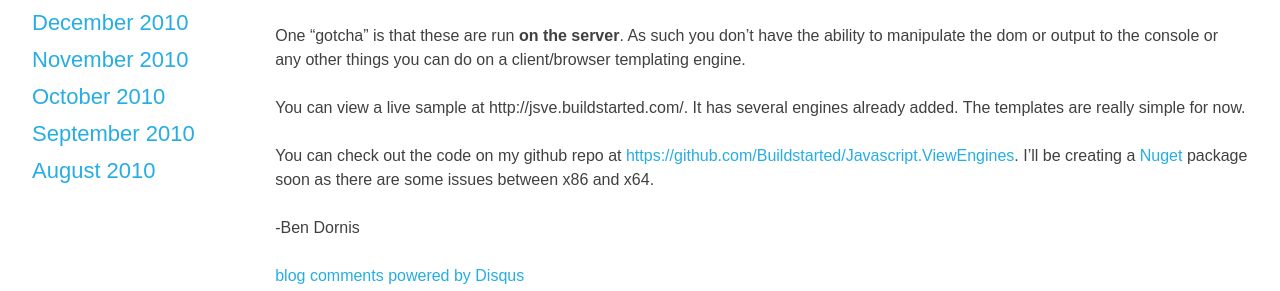
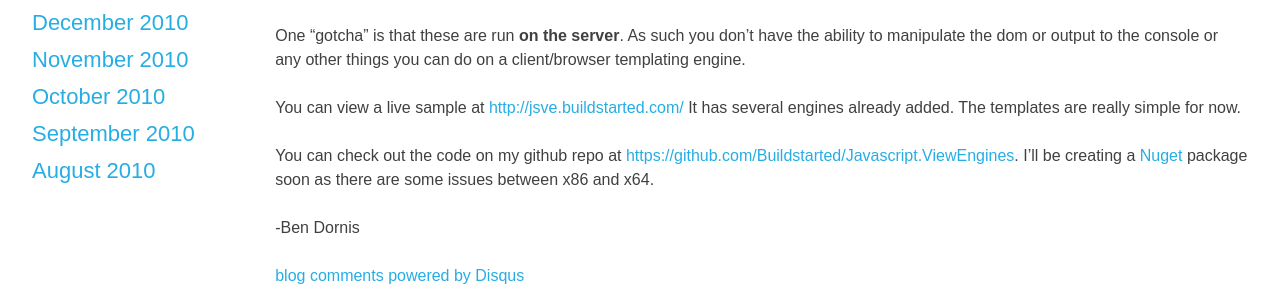
Before and after one commit to Buildstarted/buildstarted.com, a Jekyll site: the page built from _posts/2013-12-16-javascript-view-engine-for-aspnet.md, in a window 1280 px wide. Shown: the part 1919-2210 px from the top of the page. Built offline with Jekyll 4.4.1, drawn with Linux system fonts in a browser that asks for light colours; nearby versions of some CDN libraries; Markdown is read by kramdown in place of the engine named in the settings; comment, search, counter and statistics services are not loaded; some of the changed lines change nothing that is shown.

Commit message:
link fix

```diff
--- a/_posts/2013-12-16-javascript-view-engine-for-aspnet.md
+++ b/_posts/2013-12-16-javascript-view-engine-for-aspnet.md
@@ -44,7 +44,7 @@
 
 One "gotcha" is that these are run **on the server**. As such you don't have the ability to manipulate the dom or output to the console or any other things you can do on a client/browser templating engine.
 
-You can view a live sample at http://jsve.buildstarted.com/. It has several engines already added. The templates are really simple for now.
+You can view a live sample at [http://jsve.buildstarted.com/](http://jsve.buildstarted.com/) It has several engines already added. The templates are really simple for now.
 
 You can check out the code on my github repo at [https://github.com/Buildstarted/Javascript.ViewEngines](https://github.com/Buildstarted/Javascript.ViewEngines). I'll be creating a [Nuget](https://nuget.org) package soon as there are some issues between x86 and x64.
 
```
